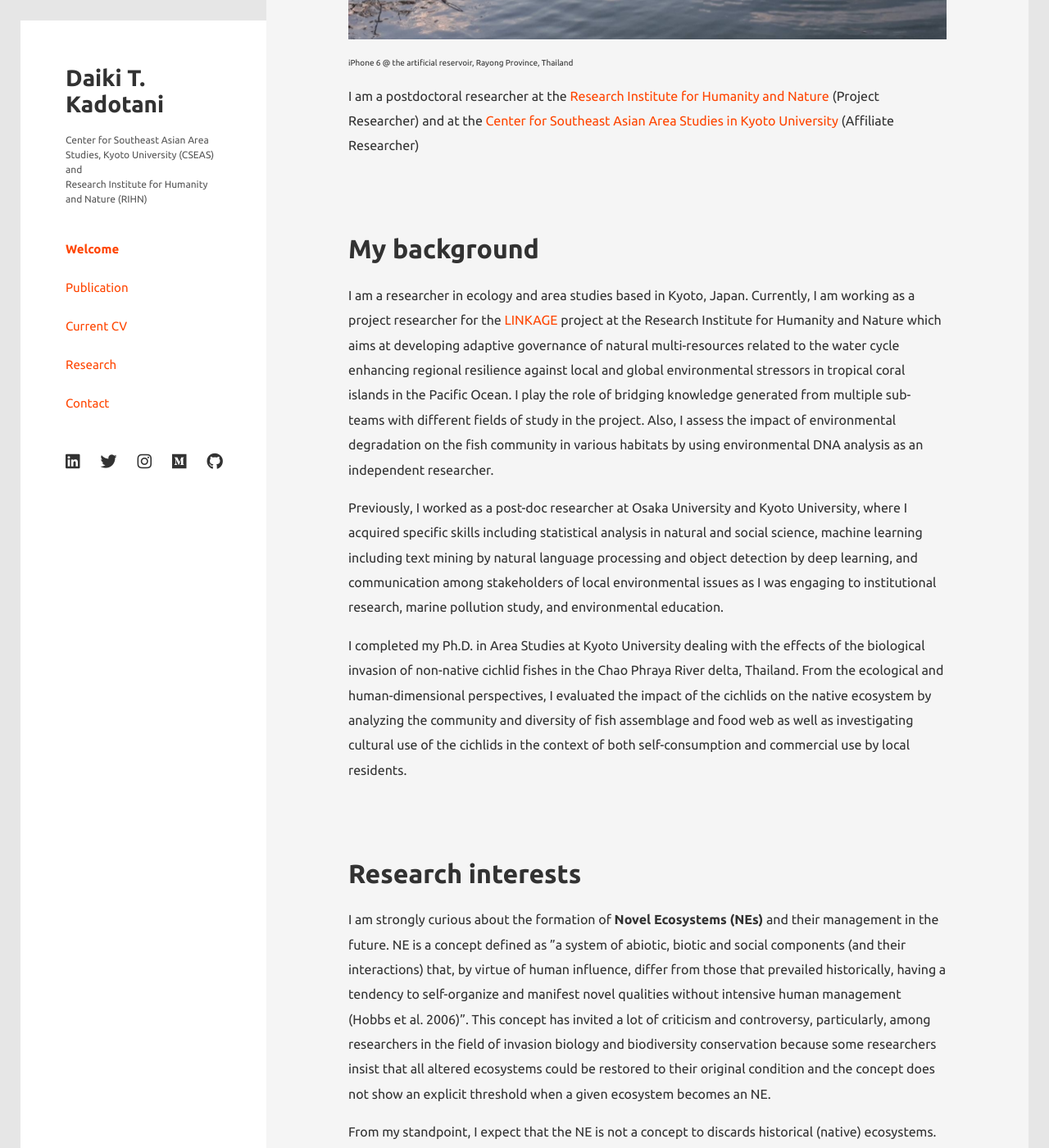
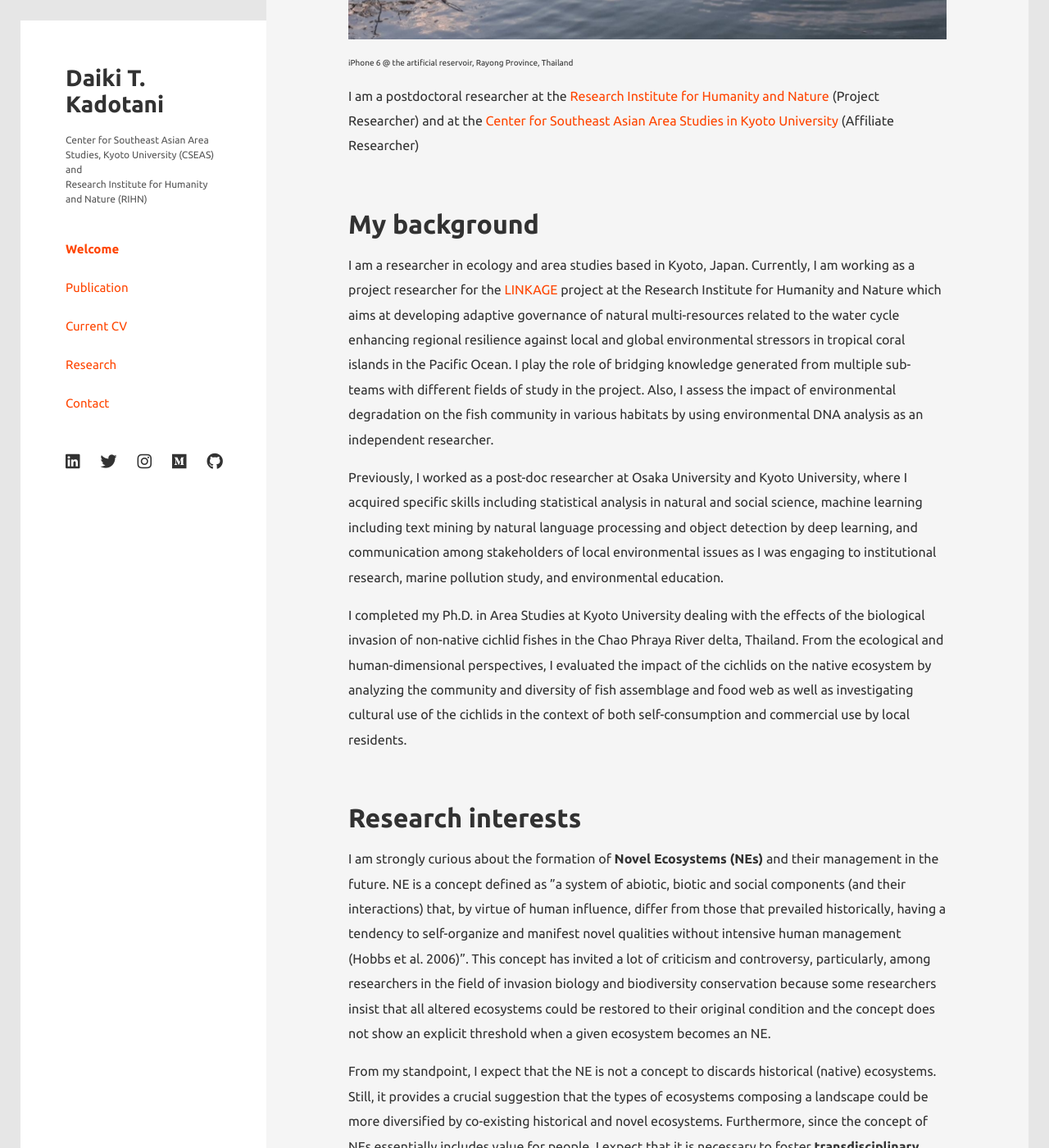
Before and after one commit to tjdk1992/tjdk1992.github.io, a Jekyll site: the page built from index.md, in a window 1280 px wide and 1400 px high, scrolled down 587 px. Shown: the whole window at 82% size. Built offline with Jekyll 4.4.1, drawn with Linux system fonts in a browser that asks for light colours; nearby versions of some CDN libraries.

Commit message:
Reduce section spacing on welcome page

```diff
--- a/assets/css/pages/home.css
+++ b/assets/css/pages/home.css
@@ -37,7 +37,7 @@ img.rayong01 {
 
 #main section {
   background-color: rgb(245, 245, 245);
-  padding: 25px 100px 25px 100px;
+  padding: 15px 100px 15px 100px;
 }
 
 #main .welcome {
@@ -53,7 +53,8 @@ img.rayong01 {
 #main h2 {
   color: rgb(50, 50, 50);
   font-size: 200%;
-  margin-bottom: .7em;
+  margin-top: .5em;
+  margin-bottom: .5em;
 }
 
 #copyright {
@@ -88,7 +89,7 @@ img.rayong01 {
   }
 
   #main section {
-    padding: 25px 25px 25px 25px;
+    padding: 15px 25px 15px 25px;
   }
 
   #main-in {
```
